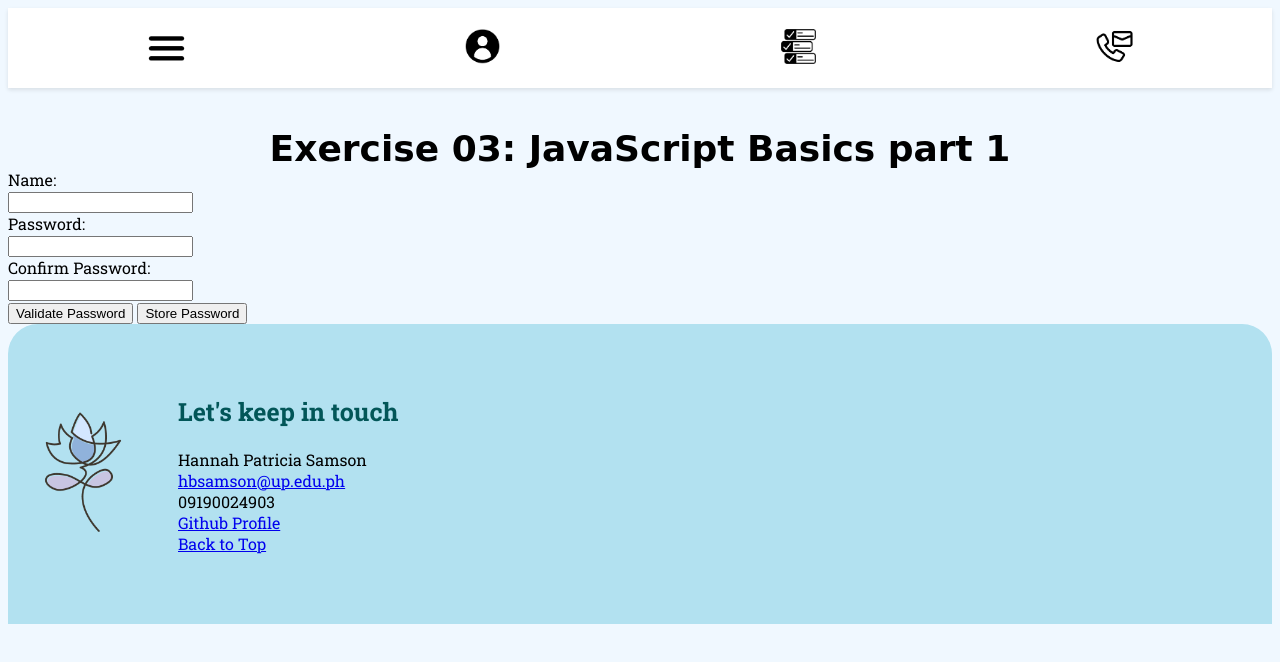
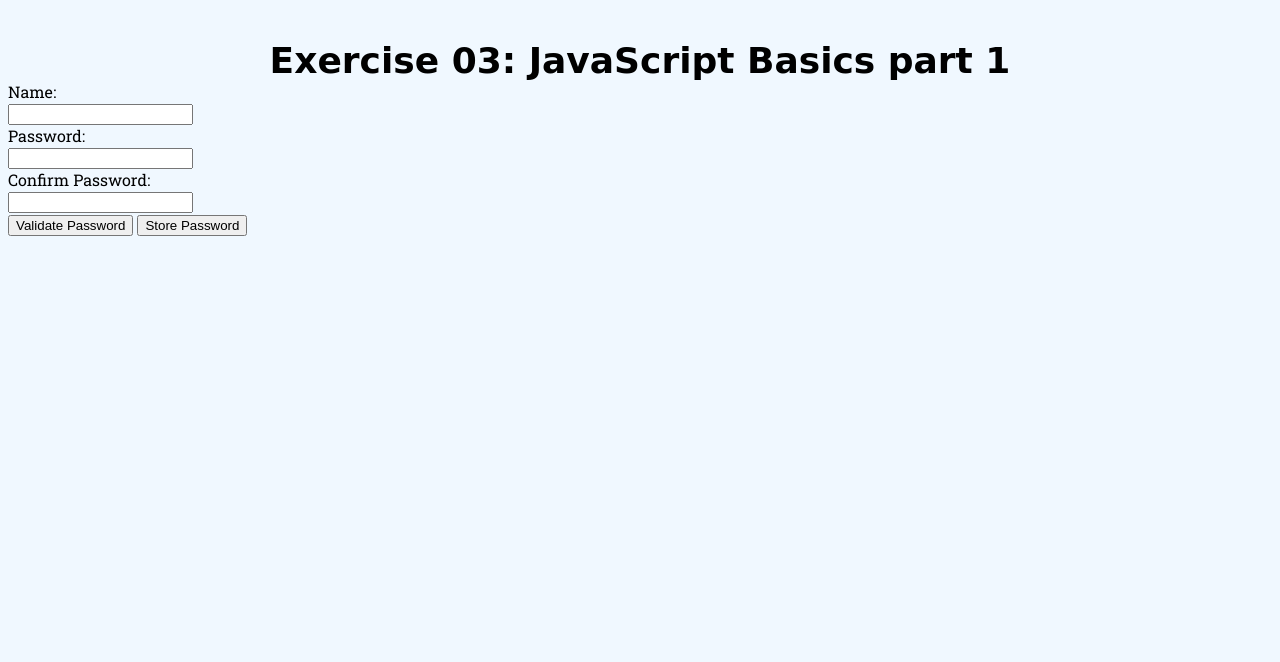
Before and after one commit to hbsamson/hbsamson.github.io, a plain HTML site: page index.html in a window 1280 px wide. Drawn offline with Linux system fonts and the light colour scheme; a web font is replaced by a local one.

Commit message:
refactor: remove unnecessary elements like header and footer

```diff
--- a/index.html
+++ b/index.html
@@ -13,13 +13,6 @@
 
 </head>
 <body>
-  <div class="header" id="top">
-    <img src="images/navbar.png" class="navbar-icons" id="navbar" alt="Navigation Bar">
-    <a href="#third-section"><img src="images/profile.png" class="navbar-icons" id="profile-navbar" alt="Autobiography"></a>
-    <a href="#second-section"><img src="images/projects.png" class="navbar-icons" id="projects-navbar" alt="Projects"></a>
-    <a href="#footer"><img src="images/contact.png" class="navbar-icons" id="contact-navbar" alt="Contact"></a>
-    </div>
-
   <div class="main-content">
     <h1>Exercise 03: JavaScript Basics part 1</h1>
 	<form>
@@ -40,21 +33,5 @@
 
   </div>
   <!-- end of main content div -->
-
-  <div class="footer" id="footer">
-    <div class="logo">
-      <img src="images/logo.png" id="logo-photo" alt="Flower Logo">
-    </div>
-    <div class="footer-content">
-      <div id="contact">Let's keep in touch</div>
-      <br>
-      Hannah Patricia Samson<br>
-      <a href="mailto:hbsamson@up.edu.ph">hbsamson@up.edu.ph</a> <br>
-      <!-- https://www.indeed.com/career-advice/career-development/how-to-make-email-link-in-html -->
-      09190024903 <br>
-      <a href="https://github.com/hbsamson">Github Profile</a><br>
-      <a href="#top">Back to Top</a>
-    </div>
-  </div>
 </body>
 </html>
```
